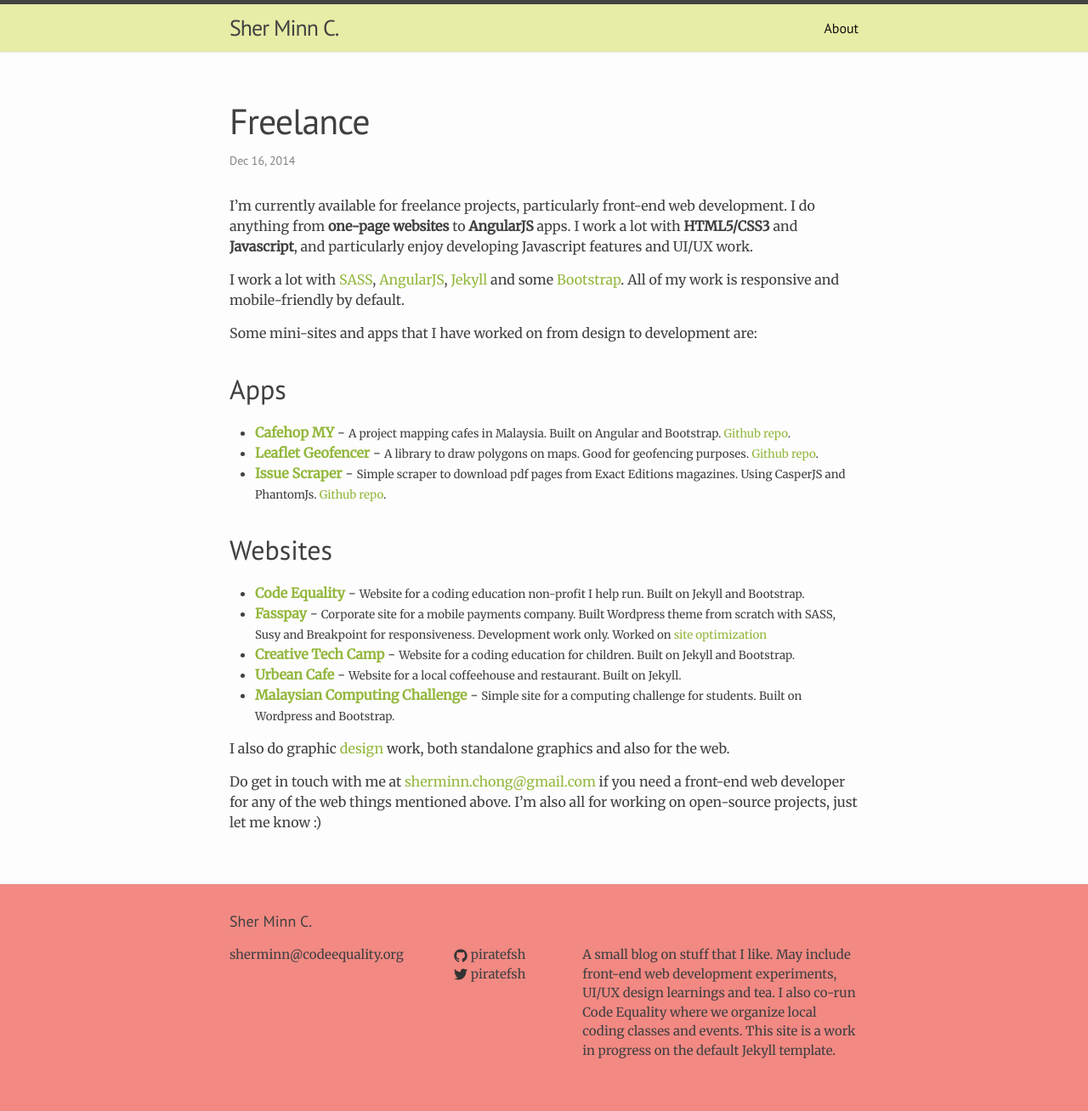
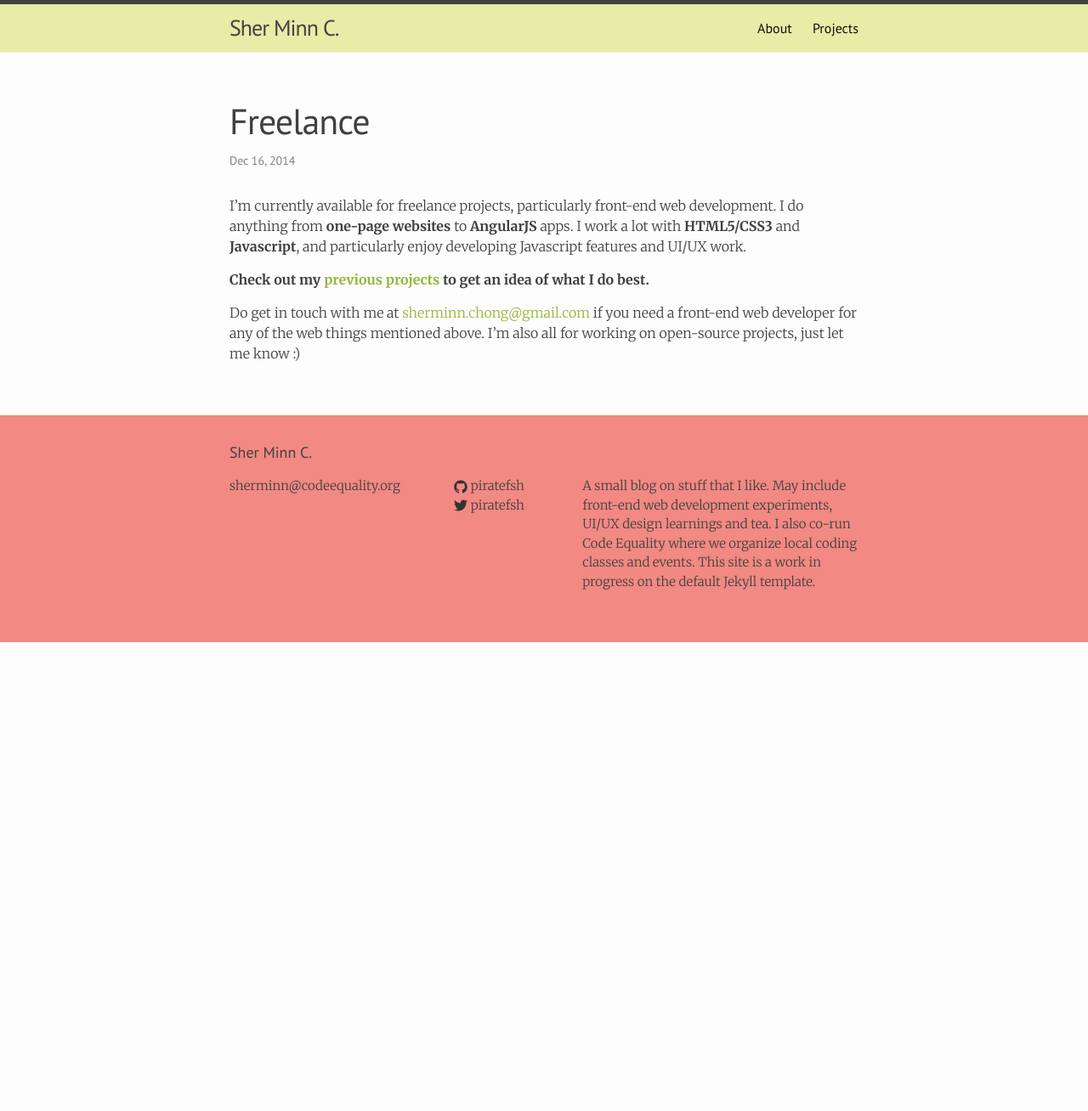
Before and after one commit to piratefsh/piratefsh.github.io, a Jekyll site: the page built from _posts/2014-12-16-freelance.md, in a window 1280 px wide. Shown: the whole page at 85% size. Built offline with Jekyll 4.4.1, drawn with Linux system fonts in a browser that asks for light colours; comment, search, counter and statistics services are not loaded; after the commit the page ends 900 px from its top, so only the background shows below that.

Commit message:
Add static project page

```diff
--- a/_posts/2014-12-16-freelance.md
+++ b/_posts/2014-12-16-freelance.md
@@ -7,24 +7,6 @@
 
 I'm currently available for freelance projects, particularly front-end web development. I do anything from __one-page websites__ to __AngularJS__ apps. I work a lot with __HTML5/CSS3__ and __Javascript__, and particularly enjoy developing Javascript features and UI/UX work.
 
-I work a lot with [SASS](http://sass-lang.com/), [AngularJS](https://angularjs.org/), [Jekyll](http://jekyllrb.com/) and some [Bootstrap](http://getbootstrap.com/). All of my work is responsive and mobile-friendly by default.
-
-
-Some mini-sites and apps that I have worked on from design to development are:
-
-## Apps
-* __[Cafehop MY](http://cafehop.my)__ - <small>A project mapping cafes in Malaysia. Built on Angular and Bootstrap. <a href="https://github.com/CafehopMY/cafehopmy.github.io">Github repo</a>.</small>
-* __[Leaflet Geofencer](http://piratefsh.github.io/leaflet.geofencer)__ - <small>A library to draw polygons on maps. Good for geofencing purposes. <a href="https://github.com/piratefsh/leaflet.geofencer">Github repo</a>.</small>
-* __[Issue Scraper](https://github.com/piratefsh/exactedition-issue-scaper)__ - <small>Simple scraper to download pdf pages from Exact Editions magazines. Using CasperJS and PhantomJs. <a href="https://github.com/piratefsh/exactedition-issue-scaper">Github repo</a>.</small>
-
-## Websites
-* __[Code Equality](http://codeequality.org)__ - <small>Website for a coding education non-profit I help run. Built on Jekyll and Bootstrap.</small>
-* __[Fasspay](http://fasspay.com)__ - <small>Corporate site for a mobile payments company. Built Wordpress theme from scratch with SASS, Susy and Breakpoint for responsiveness. Development work only. Worked on [site optimization](/projects/2015/01/23/site-optimizations.html)</small>
-* __[Creative Tech Camp](http://creativetechcamp.com)__ - <small>Website for a coding education for children. Built on Jekyll and Bootstrap.</small>
-* __[Urbean Cafe](http://urbeankl.github.io/)__ - <small>Website for a local coffeehouse and restaurant. Built on Jekyll.</small>
-* __[Malaysian Computing Challenge](http://ioimalaysia.org/)__ - <small>Simple site for a computing challenge for students. Built on Wordpress and Bootstrap.</small>
-
-
-I also do graphic [design](http://www.behance.net/piratefsh) work, both standalone graphics and also for the web.
+**Check out my [previous projects](/projects) to get an idea of what I do best.**
 
 Do get in touch with me at [sherminn.chong@gmail.com](mailto:sherminn.chong@gmail.com) if you need a front-end web developer for any of the web things mentioned above. I'm also all for working on open-source projects, just let me know :)
--- a/css/style.sass
+++ b/css/style.sass
@@ -1,7 +1,7 @@
 ---
 ---
 
-@import url(http://fonts.googleapis.com/css?family=PT+Sans|Merriweather)
+@import url(http://fonts.googleapis.com/css?family=PT+Sans|Merriweather:300,700)
 // Constants
 $heading-font-family: 'PT Sans', 'Times New Roman', serif
 $body-font-family: Merriweather, 'Times New Roman', serif
```
Also changed, not shown: projects.md (added, +29 -0 lines).
